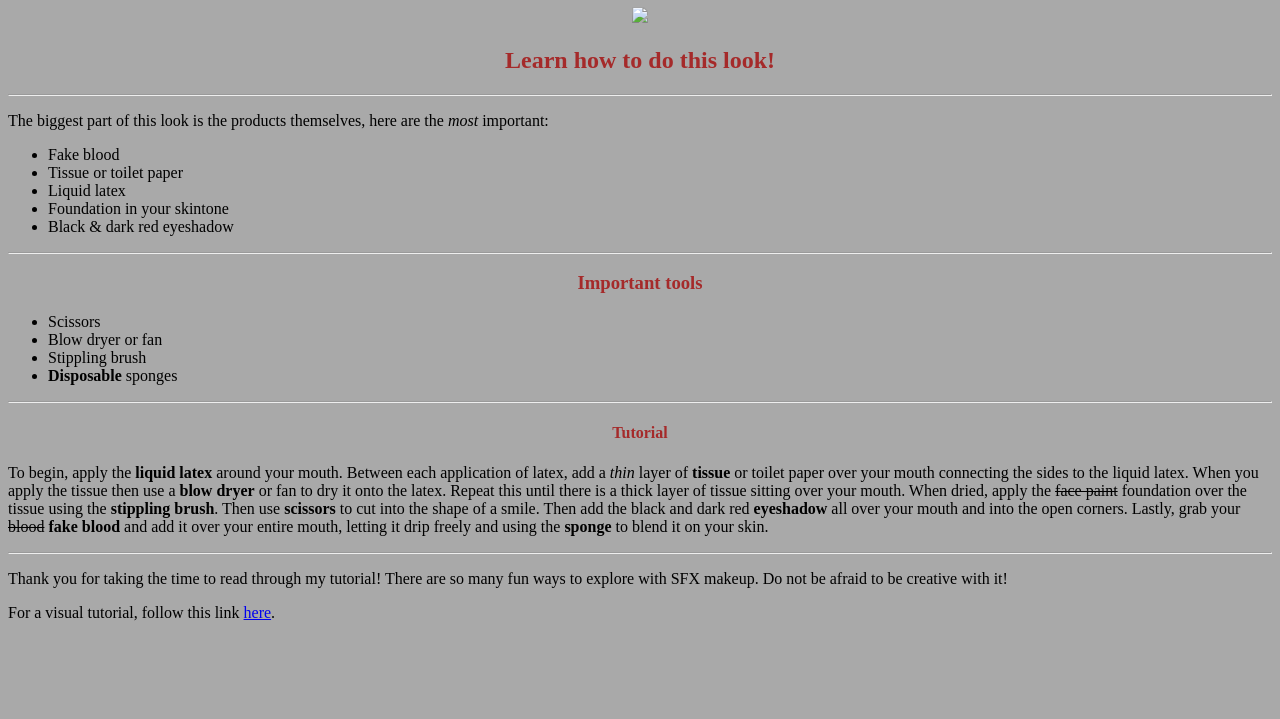
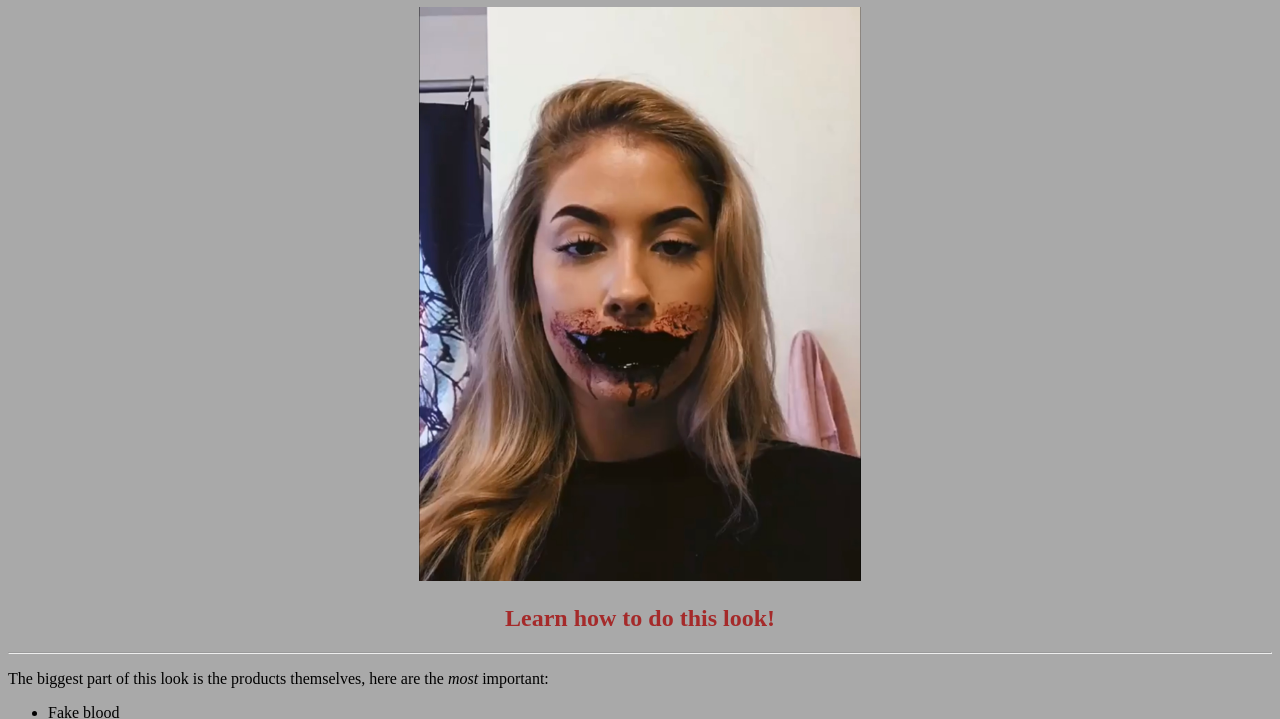
Before and after one commit to Maddievanh/MART341-WebDesign, a plain HTML site: page Assignment6/index.html in a window 1280 px wide. Shown: the part 73-792 px from the top of the page. Drawn offline with Linux system fonts and the light colour scheme.

Commit message:
Update index.html

```diff
--- a/Assignment6/index.html
+++ b/Assignment6/index.html
@@ -14,7 +14,7 @@
                     <!-- title -->
         <h1 style="text-align: center;">Get spooky with me</h1>
        <p style="text-align:center;">
-        <img src="Myimage.jpg" style="width: 35%">
+        <img src="images/Myimage.jpg" style="width: 35%">
 </p>
                     <!--list one-->
             <h2 style="text-align:center;">Learn how to do this look!</h2>
```
